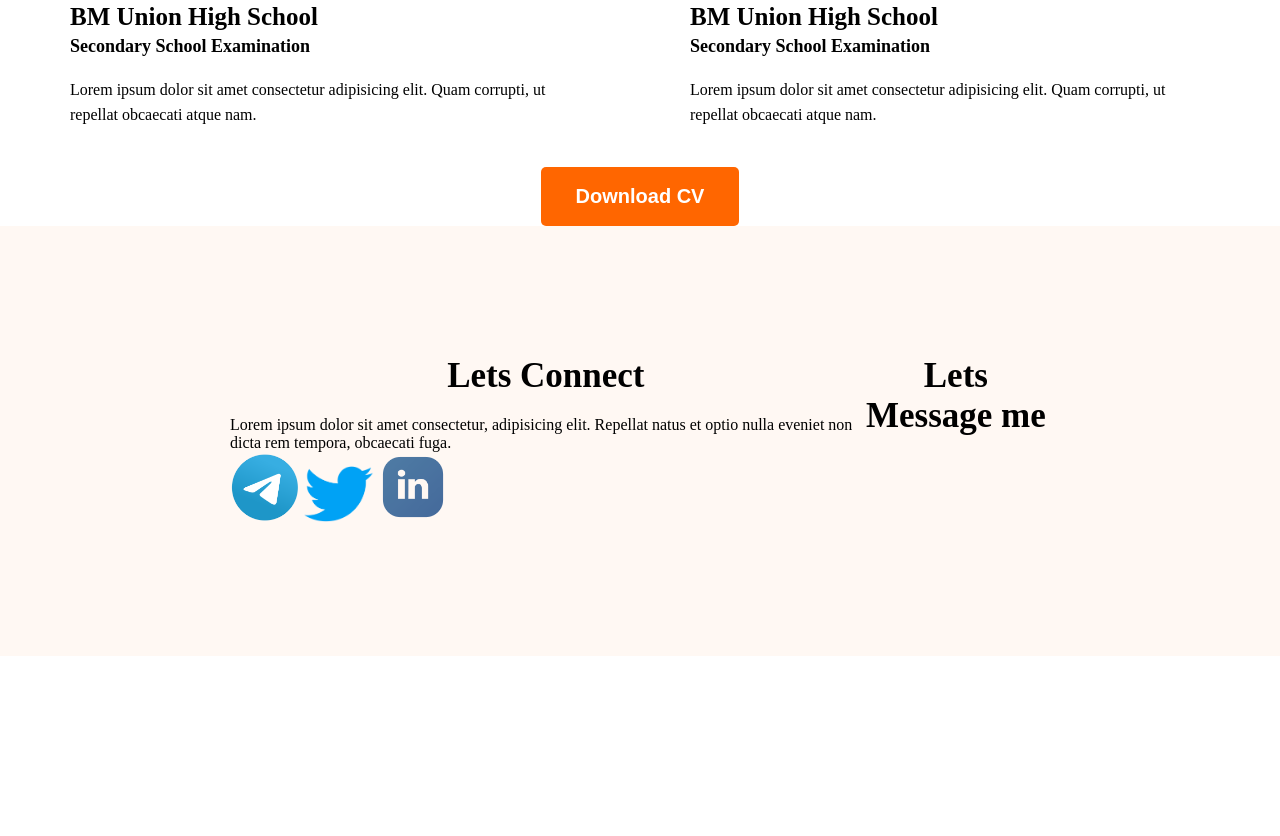
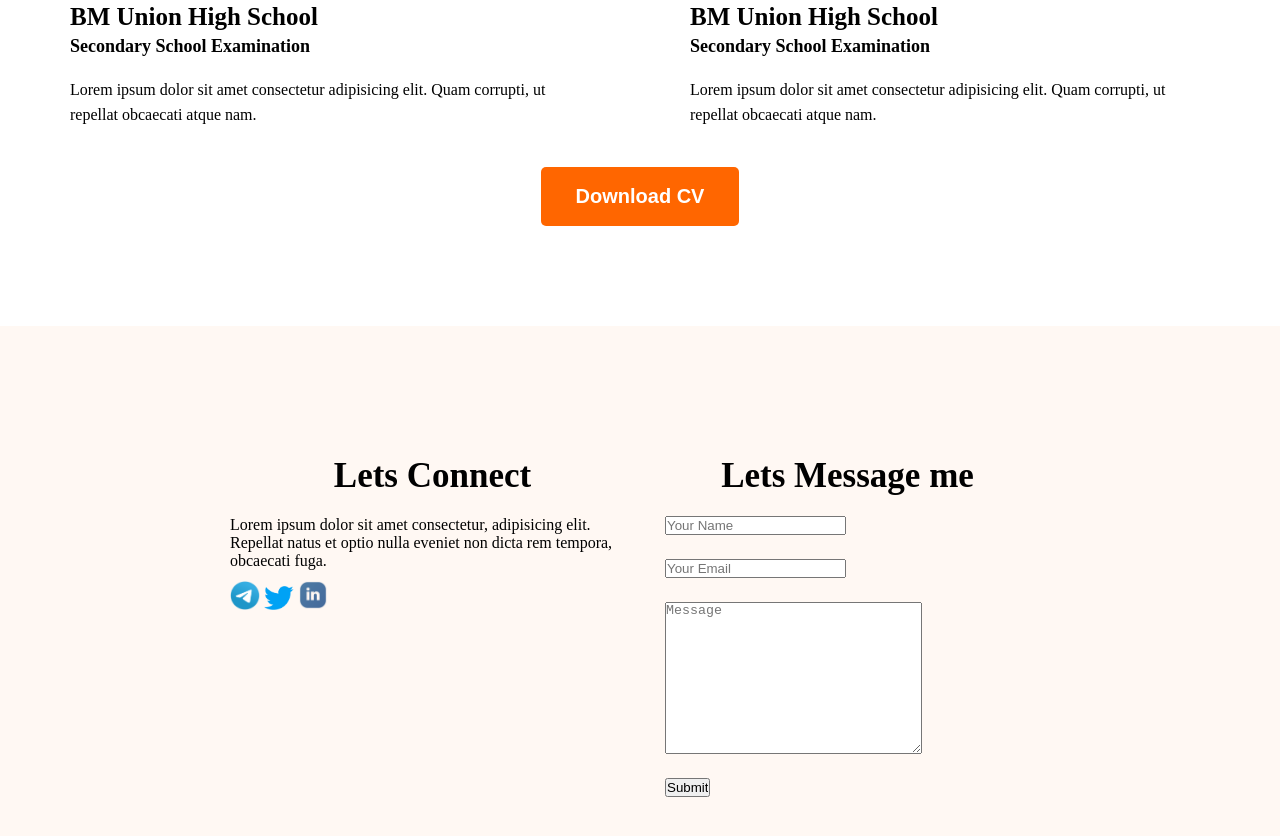
Before and after one commit to sajid3366/web-portfolio, a plain HTML site: page index.html in a window 1280 px wide. Shown: the part 2487-3323 px from the top of the page. Before the commit the page ends 3143 px from the top, so only its background shows below. Drawn offline with Linux system fonts and the light colour scheme.

Commit message:
added footer successfully

```diff
--- a/index.html
+++ b/index.html
@@ -204,6 +204,12 @@
 
         <div class="footer-column">
             <h3 class="section-title footer-title">Lets Message me</h3>
+            <form class="contact-form" action="">
+                <input type="text" placeholder="Your Name" name="" id="">
+                <input type="email" placeholder="Your Email" name="" id="">
+                <textarea placeholder="Message" name="" id="" cols="30" rows="10"></textarea>
+                <input type="submit" value="Submit">
+            </form>
         </div>
 
 
--- a/styles/style.css
+++ b/styles/style.css
@@ -193,8 +193,24 @@ footer{
     display: flex;
     background-color: #FFF8F3;
     padding: 130px 230px ;
+    margin-top: 100px;
+    gap: 10px;
+}
+.footer-column{
+    width: 50%;
 }
 
 .social-links img{
-    width: 70px;
+    width: 30px;
+    margin: 10px 0;
 }
+
+.contact-form input, textarea{
+    display: block;
+    margin-bottom: 24px;
+    margin-left: 20px;
+}
+.contact-form input[type="text"],input[type="email"],
+textarea{
+
+}
```
